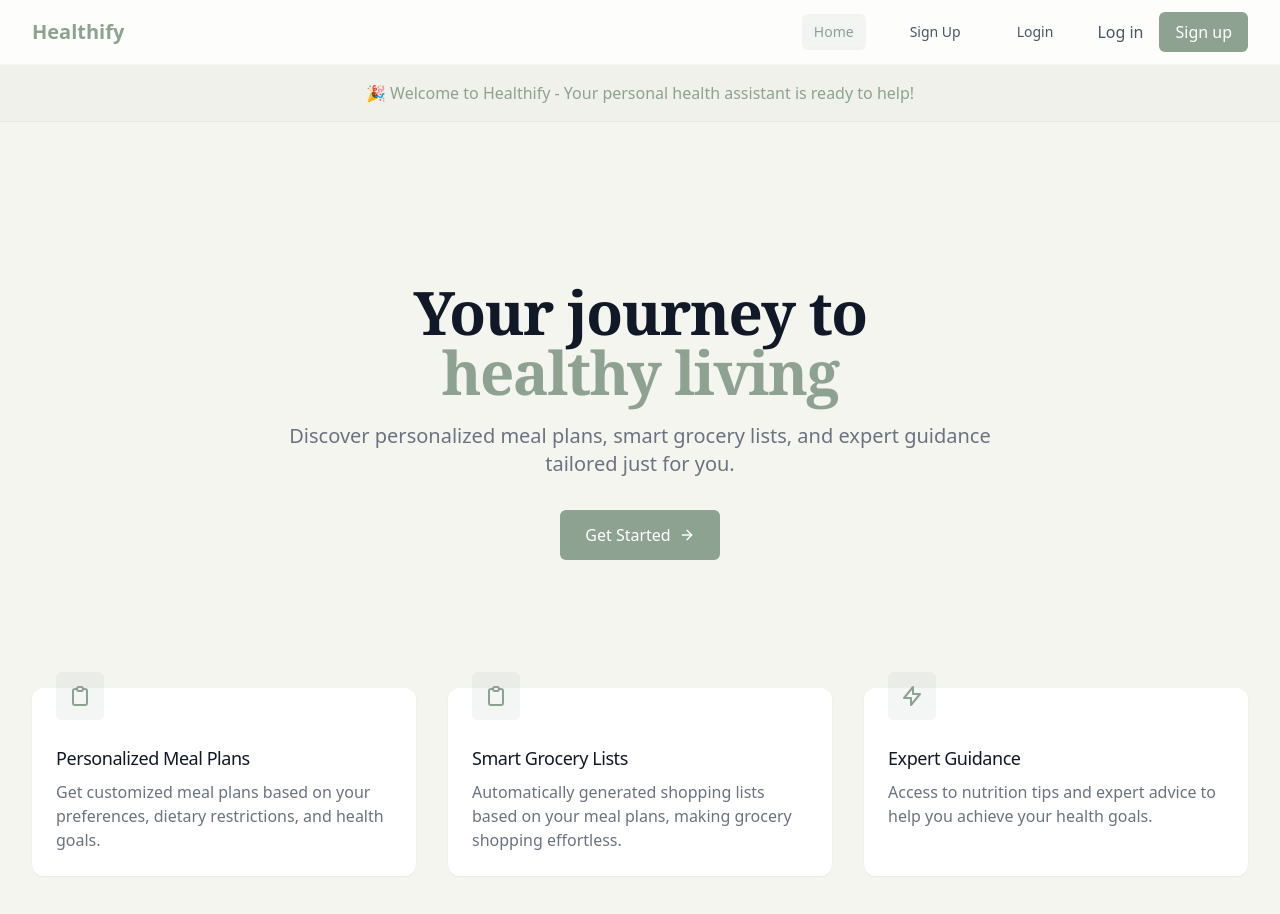
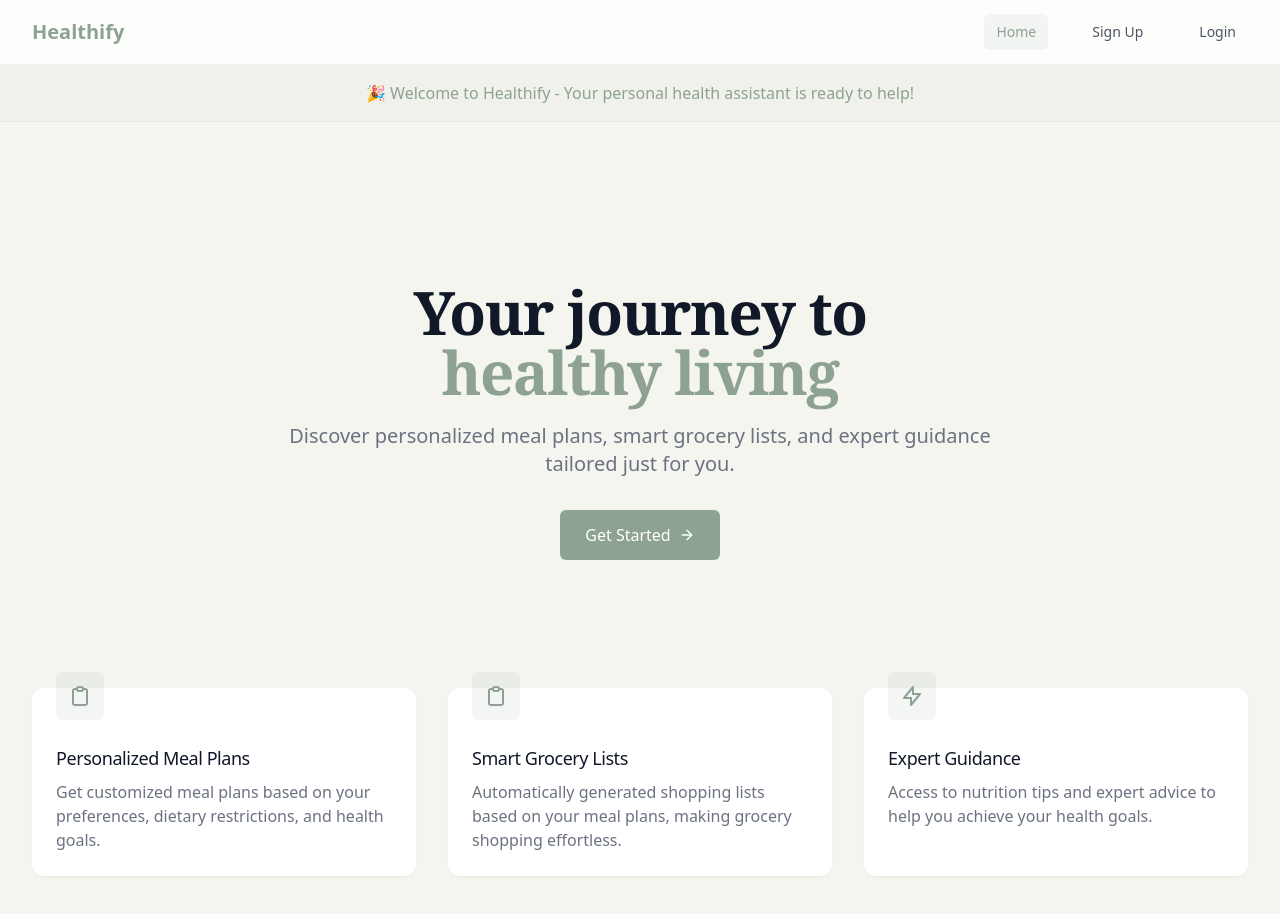
Before and after one commit to RohitShelke10/Eatonomics-AI, a React (Vite) app: page / in a window 1280 px wide. Shown: the top 914 px of the page. Built offline with nearby package versions, Linux system fonts and the light colour scheme.

Commit message:
Remove extra signup and login buttons
Eliminated the redundant signup and login buttons located to the right of the home button in the navigation component.
[skip gpt_engineer]

```diff
--- a/src/components/navigation/DesktopNav.tsx
+++ b/src/components/navigation/DesktopNav.tsx
@@ -1,4 +1,3 @@
-import { Link } from "react-router-dom";
 import { NavItem } from "./NavItem";
 import type { NavItemType } from "./types";
 
@@ -8,7 +7,7 @@ interface DesktopNavProps {
   isAuthenticated: boolean;
 }
 
-export const DesktopNav = ({ navItems, isActive, isAuthenticated }: DesktopNavProps) => {
+export const DesktopNav = ({ navItems, isActive }: DesktopNavProps) => {
   return (
     <div className="hidden md:flex items-center space-x-8">
       {navItems.map((item) => (
@@ -18,22 +17,6 @@ export const DesktopNav = ({ navItems, isActive, isAuthenticated }: DesktopNavPr
           isActive={isActive(item.path)}
         />
       ))}
-      {!isAuthenticated && (
-        <div className="flex items-center space-x-4">
-          <Link
-            to="/login"
-            className="text-gray-600 hover:text-primary transition-colors"
-          >
-            Log in
-          </Link>
-          <Link
-            to="/signup"
-            className="bg-primary text-white px-4 py-2 rounded-md hover:bg-primary/90 transition-colors"
-          >
-            Sign up
-          </Link>
-        </div>
-      )}
     </div>
   );
 };
```
